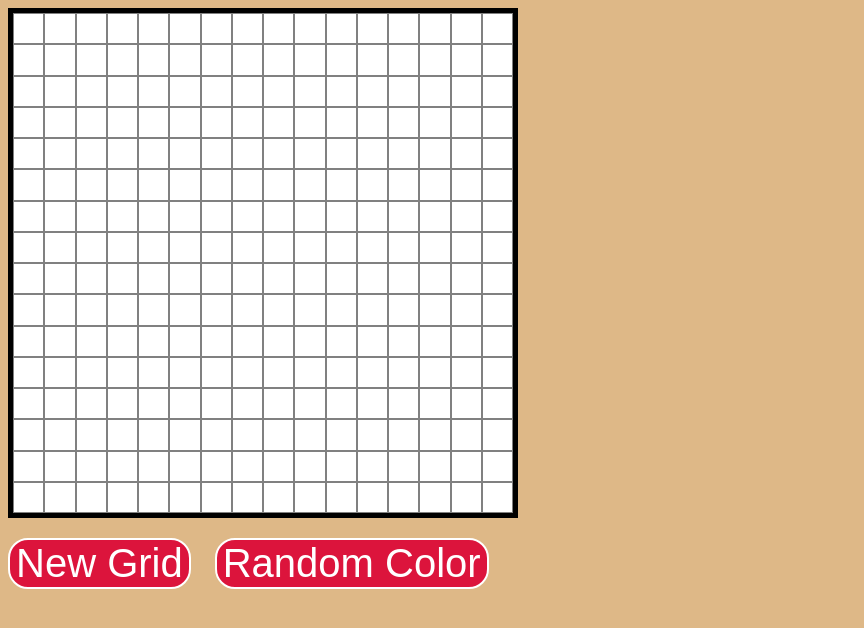
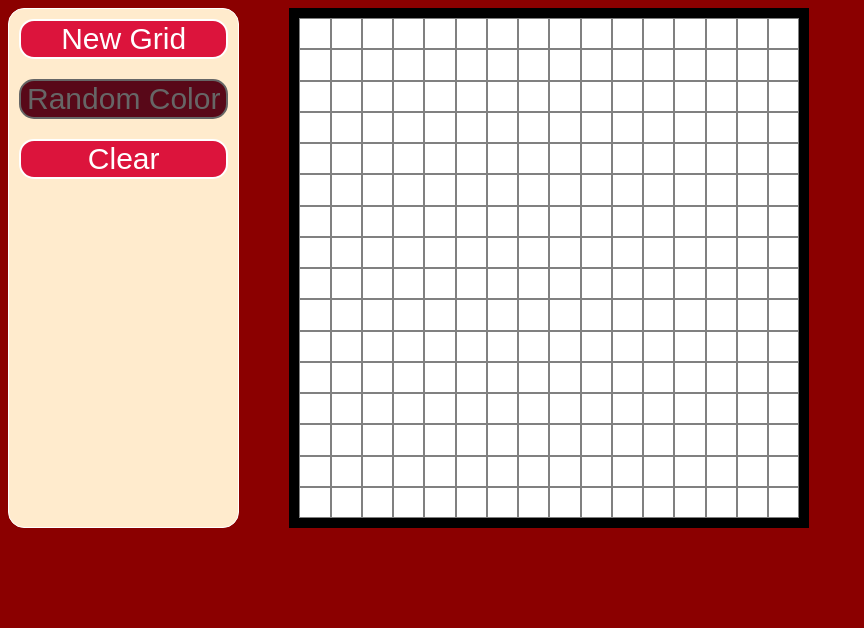
Before and after one commit to tong03/etch-sketch, a plain HTML site: page index.html in a window 1280 px wide. Both pictures are taken after a click on the button "Random Color". Shown: the whole page, without its empty margins (0-864 px from the left). Drawn offline with Linux system fonts and the light colour scheme.

Commit message:
Clear Button Implementation and Visual Fixes
Created a clear button that retains the current dimension while
removing grid divs and recreating them. Modified makeGrid to first
check for existing fill values before defining fills for visual
consistency. Maybe I can add a visual fade away when the grid is cleared
some other time.

```diff
--- a/index.html
+++ b/index.html
@@ -7,8 +7,13 @@
 </head>
 <body>
     <script type="text/javascript" src="main.js" defer></script>
-    <div class="container"></div>
-    <button class="makeG">New Grid</button>
-    <button class="rand">Random Color</button>
+    <div class="screen">
+        <div class="options">
+            <button class="makeG">New Grid</button>
+            <button class="rand">Random Color</button>
+            <button class="clear">Clear</button>
+        </div>
+        <div class="container"></div>
+    </div>
 </body>
 </html>
--- a/main.css
+++ b/main.css
@@ -1,13 +1,28 @@
 body {
-    background-color: burlywood;
+    background-color:darkred;
 }
+
+.screen {
+    display: flex;
+    gap: 50px;
+}
+
+.options {
+    display: flex;
+    flex-direction: column;
+    padding: 10px;
+    background-color:blanchedalmond;
+    border: 1px solid white;
+    border-radius: 1em;
+}
+
 
 .container {
     display: flex;
     flex-wrap: wrap;
     align-items: stretch;
 
-    border: 5px solid;
+    border: 10px solid;
     height: 500px;
     width: 500px;
 }
@@ -21,8 +36,8 @@ body {
 }
 
 .makeG {
-    margin-top: 20px;
-    font-size: 40px;
+    margin-bottom: 20px;
+    font-size: 30px;
     background-color: crimson;
 
     color: white;
@@ -31,16 +46,32 @@ body {
 }
 
 .makeG:hover {
-    filter:brightness(85%);
+    filter:brightness(50%);
 }
 
 .rand {
-    margin-top: 20px;
-    margin-left: 20px;
-    font-size: 40px;
+    margin-bottom: 20px;
+    font-size: 30px;
     background-color: crimson;
 
     color: white;
     border: 2px solid white;
     border-radius: 0.5em;
 }
+
+.rand:hover {
+    filter:brightness(50%);
+}
+
+.clear {
+    font-size: 30px;
+    background-color: crimson;
+
+    color: white;
+    border: 2px solid white;
+    border-radius: 0.5em;
+}
+
+.clear:hover {
+    filter:brightness(50%);
+}
--- a/main.js
+++ b/main.js
@@ -10,32 +10,35 @@ function makeGrid (dim) {
             container.appendChild(grid);
         }
     }
-}
-/*
-function colorChange(e) {
-    // only change color if target has class "grid" in it
-    // this should limit color change to only the divs
-    if(e.target.classList.value == 'grid'){
-        e.target.style.backgroundColor = 'black';
-    }
-}
 
-function randomMode() {
+    /*
+    Select collection of grids with 'grid' class.
+    Loop through the grid collection and add event listener for each
+    that would run colorFill() with mousedown/mouseover/mouseup.
+    */
     let grids = document.getElementsByClassName('grid');
-    console.log(grids);
     Array.from(grids).forEach((grid) => {
         grid.addEventListener('mousedown', (e) => {
             // mouse down changes color
-            e.target.style.backgroundColor = randomColor;
+            colorFill(e);
             // mousedown and drag also changes color
-            this.addEventListener('mouseover', randomColor);
+            this.addEventListener('mouseover', colorFill);
         });
-        grid.addEventListener('mouseup', (e) => {
-            this.removeEventListener('mouseover', randomColor);
+        grid.addEventListener('mouseup', () => {
+            this.removeEventListener('mouseover', colorFill);
         });
     });
+    // if fill values already exists, retain them
+    if(!defaultC && rainbow){
+        defaultC = false;
+        rainbpw = true;
+    }
+    // else reset to default fill values
+    else {
+        defaultC = true;
+        rainbow = false;
+    }
 }
-*/
 
 function updateGrid() {
     let selection = parseInt(prompt('Enter desired grid dimensions: '));
@@ -50,41 +53,15 @@ function updateGrid() {
     makeGrid(selection);
 }
 
-let defaultC = true;
-let rainbow = false;
-const container = document.querySelector('.container');
-const gridBTN = document.querySelector('.makeG');
-const rColorBTN = document.querySelector('.rand');
+// return a random color
+function randomColor() {
+    let val1 = Math.round(Math.random() * 255);
+    let val2 = Math.round(Math.random() * 255);
+    let val3 = Math.round(Math.random() * 255);
 
-// Default Grid Layout
-makeGrid(16);
-// Change grid to specified dimensions each time
-gridBTN.addEventListener('click', updateGrid);
-rColorBTN.addEventListener('click', () => {
-    defaultC = false;
-    rainbow = true;
-})
-// rColorBTN.addEventListener('click', randomMode);
-
-/*
-    Select collection of grids with 'grid' class
-
-    Loop through the grid collection and add event listener for each
-    that would run colorFill() with mousedown/mouseover/mouseup
-
- */
-let grids = document.getElementsByClassName('grid');
-Array.from(grids).forEach((grid) => {
-    grid.addEventListener('mousedown', (e) => {
-        // mouse down changes color
-        colorFill(e);
-        // mousedown and drag also changes color
-        this.addEventListener('mouseover', colorFill);
-    });
-    grid.addEventListener('mouseup', () => {
-        this.removeEventListener('mouseover', colorFill);
-    });
-});
+    let rColor = `rgb(${val1}, ${val2}, ${val3})`;
+    return rColor;
+}
 
 // This function should only check for the correct active tags and react
 // correspondingly to fill in color
@@ -101,11 +78,46 @@ function colorFill(e) {
     }
 }
 
-function randomColor() {
-    let val1 = Math.round(Math.random() * 255);
-    let val2 = Math.round(Math.random() * 255);
-    let val3 = Math.round(Math.random() * 255);
 
-    let rColor = `rgb(${val1}, ${val2}, ${val3})`;
-    return rColor;
-}
+
+/*********** Runtime Events ***********/
+
+const container = document.querySelector('.container');
+const gridBTN = document.querySelector('.makeG');
+const rColorBTN = document.querySelector('.rand');
+const clearBTN = document.querySelector('.clear');
+let defaultC = true;
+let rainbow = false;
+// Change grid to specified dimensions each time
+gridBTN.addEventListener('click', updateGrid);
+clearBTN.addEventListener('click', () => {
+    let firstChild = container.firstChild;
+    let counter = 0;
+    // first delete all current grid divs and tally total
+    while(firstChild){
+        container.removeChild(firstChild);
+        firstChild = container.firstChild;
+        counter += 1;
+    }
+    counter = Math.sqrt(counter);
+    console.log(counter);
+    // remake new grid based on number of grid divs
+    makeGrid(counter);
+})
+rColorBTN.addEventListener('click', () => {
+    // if rainbow is not true, turn rainbow on and darken button
+    if(!rainbow){
+        defaultC = false;
+        rainbow = true;
+        document.querySelector('.rand').style.filter = 'brightness(40%)';
+    }
+    // if already true, turn rainbow off and un-darken button
+    else{
+        defaultC = true;
+        rainbow = false;
+        document.querySelector('.rand').style.filter = 'brightness(100%)';
+    }
+})
+
+// Run Default Grid Layout
+makeGrid(16);
```
